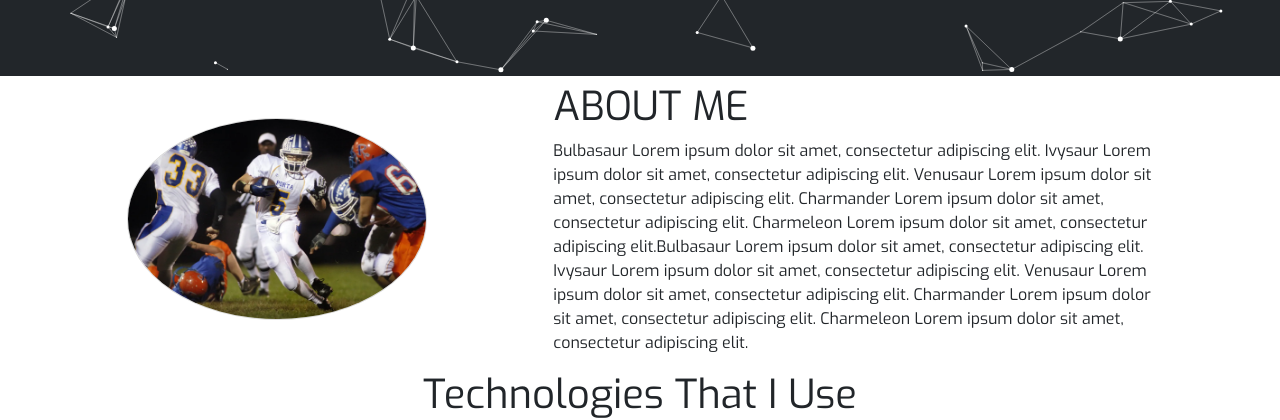
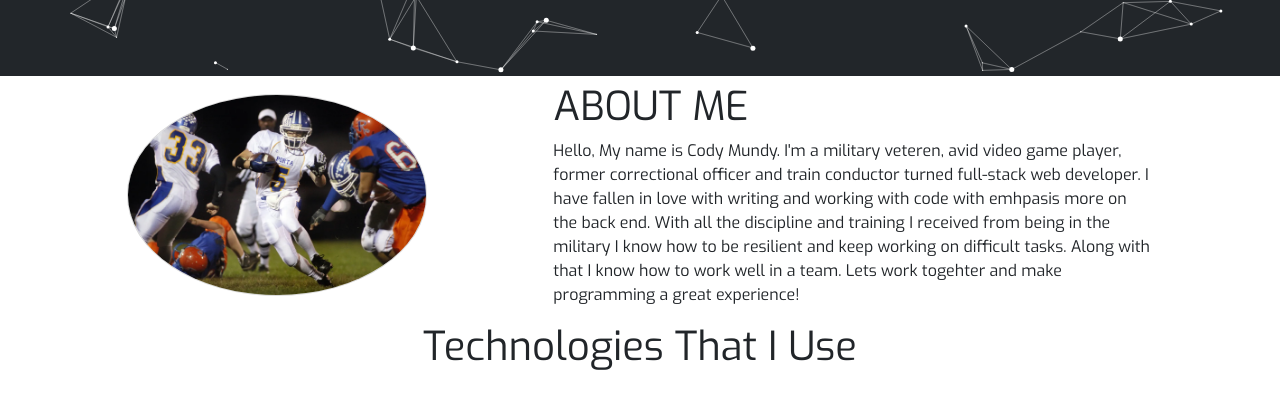
Before and after one commit to HeavyArms0511/portfolio-cody, a React (Create React App) app: page / in a window 1280 px wide. Shown: the part 780-1200 px from the top of the page. Built offline with nearby package versions, Linux system fonts and the light colour scheme.

Commit message:
Updated About me

```diff
--- a/src/screens/aboutMe/AboutMe.js
+++ b/src/screens/aboutMe/AboutMe.js
@@ -11,7 +11,7 @@ function AboutMe() {
         </div>
         <div className="about_text">
             <h1>ABOUT ME</h1>
-            <p>Bulbasaur Lorem ipsum dolor sit amet, consectetur adipiscing elit. Ivysaur Lorem ipsum dolor sit amet, consectetur adipiscing elit. Venusaur Lorem ipsum dolor sit amet, consectetur adipiscing elit. Charmander Lorem ipsum dolor sit amet, consectetur adipiscing elit. Charmeleon Lorem ipsum dolor sit amet, consectetur adipiscing elit.Bulbasaur Lorem ipsum dolor sit amet, consectetur adipiscing elit. Ivysaur Lorem ipsum dolor sit amet, consectetur adipiscing elit. Venusaur Lorem ipsum dolor sit amet, consectetur adipiscing elit. Charmander Lorem ipsum dolor sit amet, consectetur adipiscing elit. Charmeleon Lorem ipsum dolor sit amet, consectetur adipiscing elit.
+            <p>Hello, My name is Cody Mundy.  I'm a military veteren, avid video game player, former correctional officer and train conductor turned full-stack web developer.  I have fallen in love with writing and working with code with emhpasis more on the back end.  With all the discipline and training I received from being in the military I know how to be resilient and keep working on difficult tasks.  Along with that I know how to work well in a team.  Lets work togehter and make programming a great experience!
             </p>
         </div>
     </div>
```
